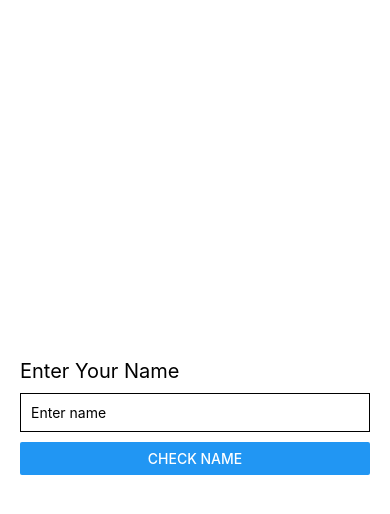
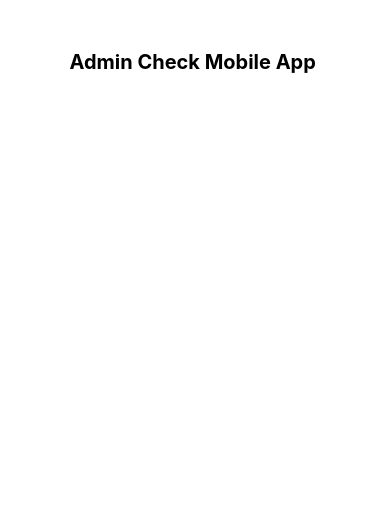
Before and after one commit to Mansoorali121/React-Native-Interview-Preparation, a React Native app: screen / in a window 390 px wide. Shown: the top 514 px of the page. Built offline with nearby package versions, Linux system fonts and the light colour scheme.

Commit message:
Admin status check

```diff
--- a/App.tsx
+++ b/App.tsx
@@ -1,55 +1,16 @@
-import React, { useState } from "react";
-import { View, Text, TextInput, Button, StyleSheet } from "react-native";
+import { StyleSheet, Text, View } from 'react-native'
+import React from 'react'
 
-export default function App() {
-  const [name, setName] = useState("");
-  const [message, setMessage] = useState("");
-
-  const validateName = () => {
-    if (name.trim() === "") {
-      setMessage("Name required ❌");
-    } else if (name.length < 3) {
-      setMessage("Name too short ❌");
-    } else {
-      setMessage("Valid Name ✅");
-    }
-  };
-
+const App = () => {
   return (
     <View style={styles.container}>
-      <Text style={styles.title}>Enter Your Name</Text>
-
-      <TextInput
-        style={styles.input}
-        placeholder="Enter name"
-        value={name}
-        onChangeText={setName}
-      />
-
-      <Button title="Check Name" onPress={validateName} />
-
-      <Text style={styles.result}>{message}</Text>
+      <Text style={styles.title}>Admin Check Mobile App </Text>
     </View>
-  );
+  )
 }
 
+export default App;
 const styles = StyleSheet.create({
-  container: {
-    flex: 1,
-    justifyContent: "center",
-    padding: 20,
-  },
-  title: {
-    fontSize: 20,
-    marginBottom: 10,
-  },
-  input: {
-    borderWidth: 1,
-    padding: 10,
-    marginBottom: 10,
-  },
-  result: {
-    marginTop: 10,
-    fontSize: 18,
-  },
-});
+  container:{marginTop:50,alignItems:"center"},
+  title:{fontSize:20,fontWeight:"bold"},
+})
```
